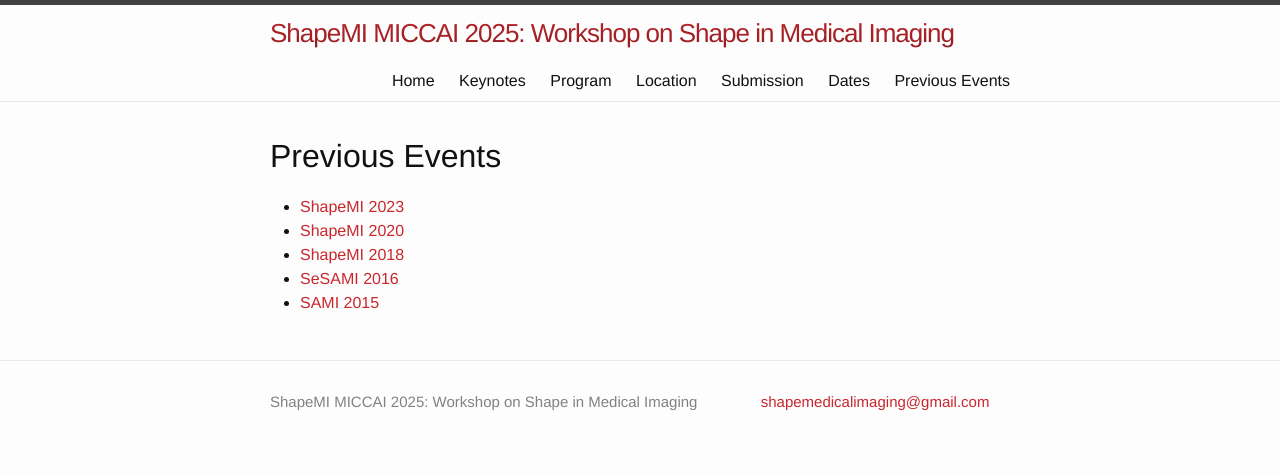
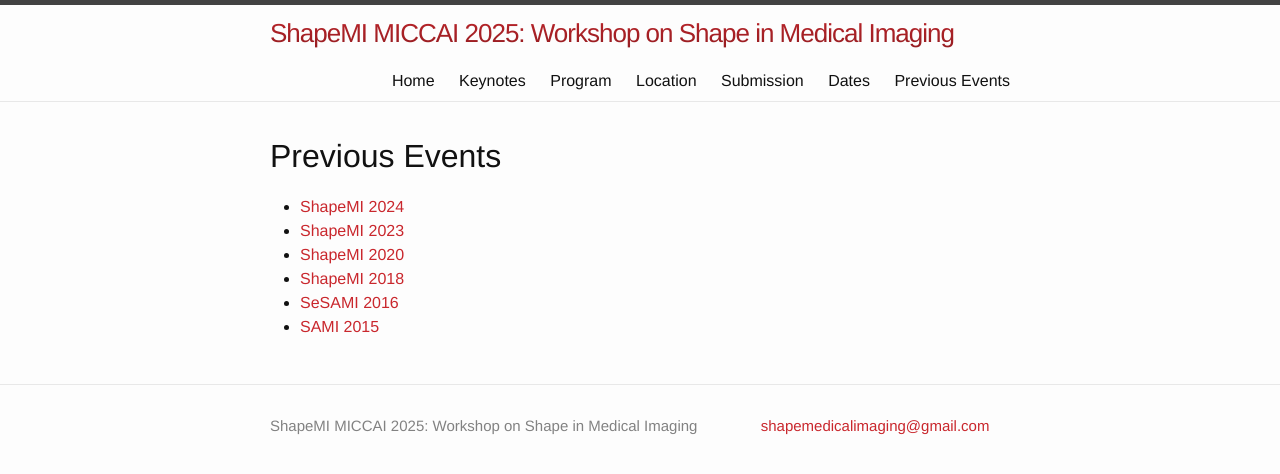
Before and after one commit to shapemi/shapemi.github.io, a Jekyll site: the page built from previousevents/index.md, in a window 1280 px wide. Shown: the top 474 px of the page. Built offline with Jekyll 4.4.1, drawn with Linux system fonts in a browser that asks for light colours.

Commit message:
Update index.md - ShapeMI 2025

```diff
--- a/previousevents/index.md
+++ b/previousevents/index.md
@@ -6,6 +6,7 @@ order: 6
 ---
 # Previous Events
 
+- [ShapeMI 2024](https://shapemi.github.io/shapemi2024/)
 - [ShapeMI 2023](https://shapemi.github.io/shapemi2023/)
 - [ShapeMI 2020](https://shapemi.github.io/shapemi2020/)
 - [ShapeMI 2018](https://shapemi.github.io/shapemi2018/)
```
